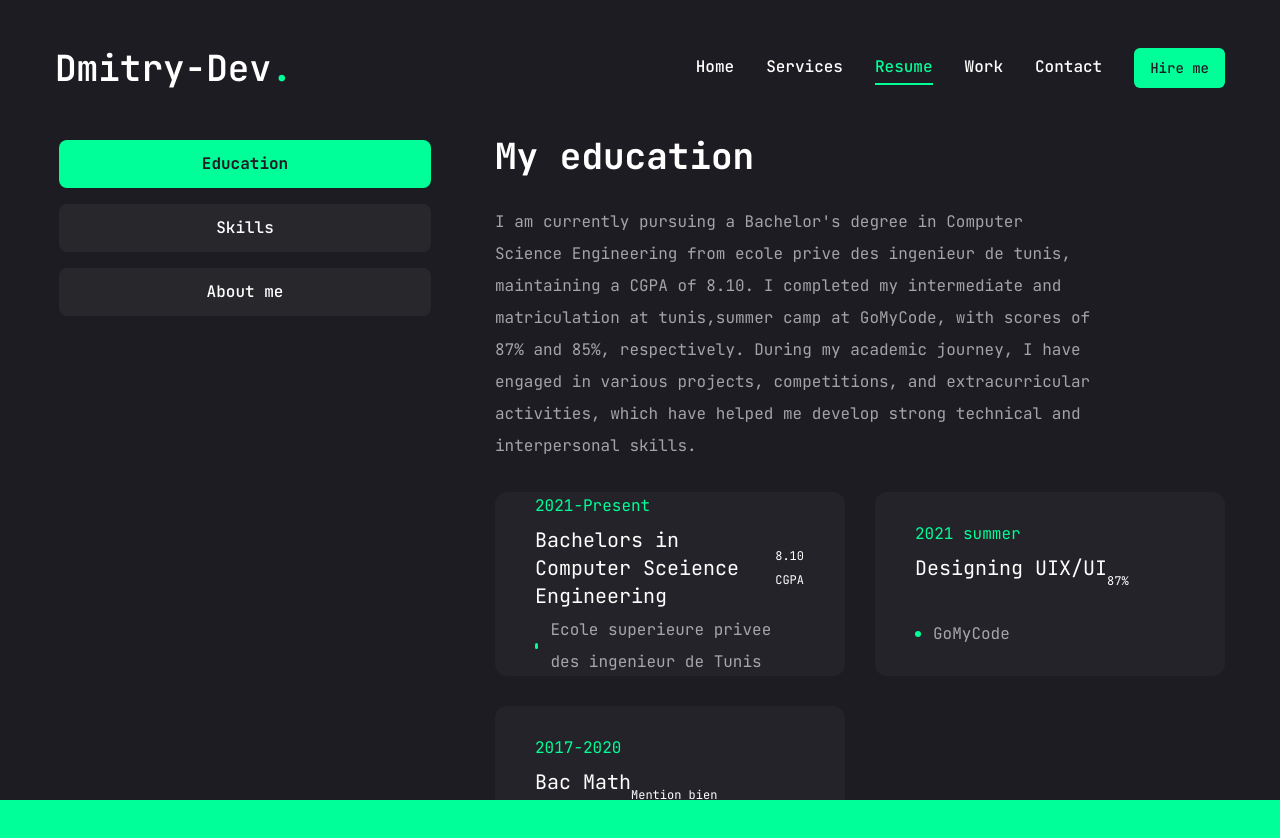
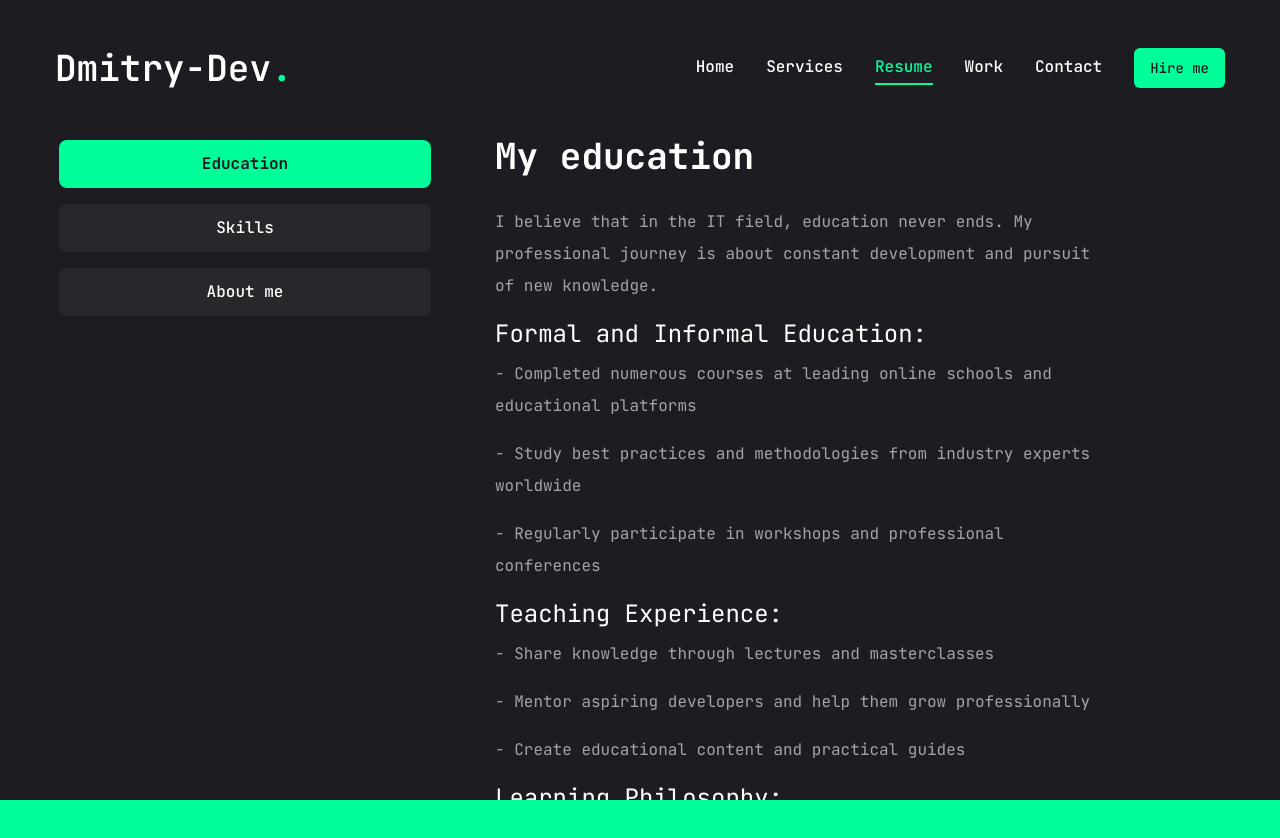
Before and after one commit to Dmitry-Klyuev/portfolio, a Next.js app: page /resume in a window 1280 px wide. Shown: the top 838 px of the page. Built offline with nearby package versions, Linux system fonts and the light colour scheme.

Commit message:
edit education page

```diff
--- a/app/resume/page.jsx
+++ b/app/resume/page.jsx
@@ -1,6 +1,6 @@
 "use client";
 
-import { Tabs, TabsContent, TabsList, TabsTrigger } from "@/components/ui/tabs";
+import {Tabs, TabsContent, TabsList, TabsTrigger} from "@/components/ui/tabs";
 
 import {
   Tooltip,
@@ -9,7 +9,7 @@ import {
   TooltipTrigger,
 } from "@/components/ui/tooltip";
 
-import { ScrollArea } from "@/components/ui/scroll-area";
+import {ScrollArea} from "@/components/ui/scroll-area";
 
 import {
   FaHtml5,
@@ -28,9 +28,9 @@ import {
   SiExpress,
   SiShadcnui,
 } from "react-icons/si";
-import { IoSchoolSharp } from "react-icons/io5";
-import { DiMongodb } from "react-icons/di";
-import { motion } from "framer-motion";
+import {IoSchoolSharp} from "react-icons/io5";
+import {DiMongodb} from "react-icons/di";
+import {motion} from "framer-motion";
 
 
 const about = {
@@ -66,89 +66,55 @@ const about = {
 };
 
 const education = {
-    icon: <IoSchoolSharp />,
+  icon: <IoSchoolSharp/>,
   title: "My education",
-    description:
-      "I am currently pursuing a Bachelor's degree in Computer Science Engineering from ecole prive des ingenieur de tunis, maintaining a CGPA of 8.10. I completed my intermediate and matriculation at tunis,summer camp at GoMyCode, with scores of 87% and 85%, respectively. During my academic journey, I have engaged in various projects, competitions, and extracurricular activities, which have helped me develop strong technical and interpersonal skills.",
-
-    items: [
-        {
-            institution: "Ecole superieure privee des ingenieur de Tunis",
-            degree: "Bachelors in Computer Sceience Engineering",
-            score: "8.10 CGPA",
-            duration: "2021-Present",
-        },
-        {
-            institution: "  GoMyCode",
-            degree: "Designing UIX/UI",
-            score: "87%",
-            duration: "2021 summer ",
-        },
-        {
-            institution: "  Lycee pilote sidi bouzid  ",
-            degree: "Bac Math",
-            score: "Mention bien ",
-            duration: "2017-2020",
-        },
-    ],
+  description: ''
 };
 
 const skills = {
   title: "My skills",
   description:
-      "I have a diverse set of skills in full stack web development and programming. My expertise spans HTML5, CSS, JavaScript, and various frameworks and libraries including Node.js, Express.js, and React.js. Additionally, I am proficient in C++, Java, and have experience with databases like MongoDB and styling tools such as Tailwind CSS. I am also familiar with Next.js, ShadCN UI library, and Unreal Engine.",
+    "I have a diverse set of skills in full stack web development and programming. My expertise spans HTML5, CSS, JavaScript, and various frameworks and libraries including Node.js, Express.js, and React.js. Additionally, I am proficient in PHP, Laravel, and have experience with databases like MongoDB, MySQL and styling tools such as Tailwind CSS. I am also familiar with Next.js, ShadCN UI library",
   skillList: [
     {
-            icon: <FaHtml5 />,
+      icon: <FaHtml5/>,
       name: "html 5",
     },
     {
-            icon: <FaCss3 />,
+      icon: <FaCss3/>,
       name: "css",
     },
     {
-            icon: <FaJs />,
+      icon: <FaJs/>,
       name: "Javascript",
     },
     {
-            icon: <FaNodeJs />,
+      icon: <FaNodeJs/>,
       name: "NodeJs",
     },
     {
-            icon: <SiExpress />,
+      icon: <SiExpress/>,
       name: "ExpressJs",
     },
     {
-            icon: <DiMongodb />,
+      icon: <DiMongodb/>,
       name: "MongoDb",
     },
     {
-            icon: <FaReact />,
+      icon: <FaReact/>,
       name: "ReactJs",
     },
     {
-            icon: <SiNextdotjs />,
+      icon: <SiNextdotjs/>,
       name: "Next.Js",
     },
     {
-            icon: <SiShadcnui />,
+      icon: <SiShadcnui/>,
       name: "ShadCN",
     },
     {
-            icon: <SiTailwindcss />,
+      icon: <SiTailwindcss/>,
       name: "Tailwind css",
-        },
-        {
-            icon: <SiCplusplus />,
-            name: "C++",
-        },
-        {
-            icon: <FaJava />,
-            name: "Java",
-        },
-        {
-            icon: <SiUnrealengine />,
-            name: "Unreal Engine",
     },
   ],
 };
@@ -156,10 +122,10 @@ const skills = {
 export default function Resume() {
   return (
     <motion.div
-        initial={{ opacity: 0 }}
+      initial={{opacity: 0}}
       animate={{
         opacity: 1,
-            transition: { delay: 1.4, duration: 0.4, ease: "easeIn" },
+        transition: {delay: 1.4, duration: 0.4, ease: "easeIn"},
       }}
       className="min-h-[80vh] flex items-center justify-center py-8 xl:py-0"
     >
@@ -190,7 +156,8 @@ export default function Resume() {
                         <li key={index}>
                           <TooltipProvider delayDuration={100}>
                             <Tooltip>
-                                                        <TooltipTrigger className="w-full h-[150px] bg-[#232329] rounded-xl flex justify-center items-center group">
+                              <TooltipTrigger
+                                className="w-full h-[150px] bg-[#232329] rounded-xl flex justify-center items-center group">
                                 <div className="text-6xl group-hover:text-accent transition-all duration-300">
                                   {skill.icon}
                                 </div>
@@ -211,39 +178,50 @@ export default function Resume() {
               <div className="flex flex-col gap-[30px] text-center xl:text-left">
                 <h3 className="text-4xl font-bold">{education.title}</h3>
 
-                              <p className="max-w-[600px] text-white/60 mx-auto xl:mx-0">
-                                  {education.description}
+                <div className="max-w-[600px] text-white/60 mx-auto xl:mx-0">
+
+                  <p>
+                    I believe that in the IT field, education never ends. My professional journey is about constant
+                    development and pursuit of new knowledge.
                   </p>
-                              <ScrollArea className="h-[400px]">
-                                  <ul className="grid grid-cols-1 lg:grid-cols-2 gap-[30px]">
-                                      {education.items.map((item, index) => {
-                                          return (
-                                            <li
-                                              key={index}
-                                              className="bg-[#232329] h-[184px] py-6 px-10 rounded-xl flex flex-col justify-center items-center lg:items-start gap-1"
-                                            >
-                                                <span className="text-accent">{item.duration}</span>
-                                                <div
-                                                  className="flex sm:flex-row justify-between items-center flex-col
-                          "
-                                                >
-                                                    <h3 className="text-xl max-w-[260px] min-h-[60px] text-center lg:text-left">
-                                                        {item.degree}
-                                                    </h3>
-                                                    <p className="text-[12px] max-w-[90px] min-h-[30px] text-center">
-                                                        {item.score}
-                                                    </p>
+                  <h2 className={'text-2xl text-white mt-4'}>Formal and Informal Education:</h2>
+                  <ul className={'flex flex-col gap-4 mt-2'}>
+                    <li>
+                      - Completed numerous courses at leading online schools and educational platforms
+                    </li>
+                    <li>
+                      - Study best practices and methodologies from industry experts worldwide
+                    </li>
+                    <li>
+                      - Regularly participate in workshops and professional conferences
+                    </li>
+                  </ul>
+                  <h2 className={'text-2xl text-white mt-4'}>Teaching Experience:</h2>
+                  <div>
+                    <ul className={'flex flex-col gap-4 mt-2'}>
+                      <li>
+                        - Share knowledge through lectures and masterclasses
+                      </li>
+                      <li>
+                        - Mentor aspiring developers and help them grow professionally
+                      </li>
+                      <li>
+                        - Create educational content and practical guides
+                      </li>
+                    </ul>
                   </div>
+                  <h2 className={'text-2xl text-white mt-4'}>Learning Philosophy:</h2>
 
-                                                <div className="flex items-center gap-3">
-                                                    <span className="w-[6px] h-[6px] rounded-full bg-accent"></span>
-                                                    <p className="text-white/60">{item.institution}</p>
+                  My approach is based on three principles:
+                  <p> - Continuous Development- daily learning of new technologies and approaches</p>
+                  <p> - Practical Application - immediately apply knowledge to real projects</p>
+                  <p> - Knowledge Sharing - believe that the best way to solidify knowledge is to teach others</p>
+                  <div>
+                    Technologies change rapidly, and I take pride in keeping pace with these changes, constantly
+                    expanding
+                    my skill set and depth of understanding in web development.
                   </div>
-                                            </li>
-                                          );
-                                      })}
-                                  </ul>
-                              </ScrollArea>
+                </div>
               </div>
             </TabsContent>
             <TabsContent
```
Lines whose indentation alone changed are shown as unchanged.
